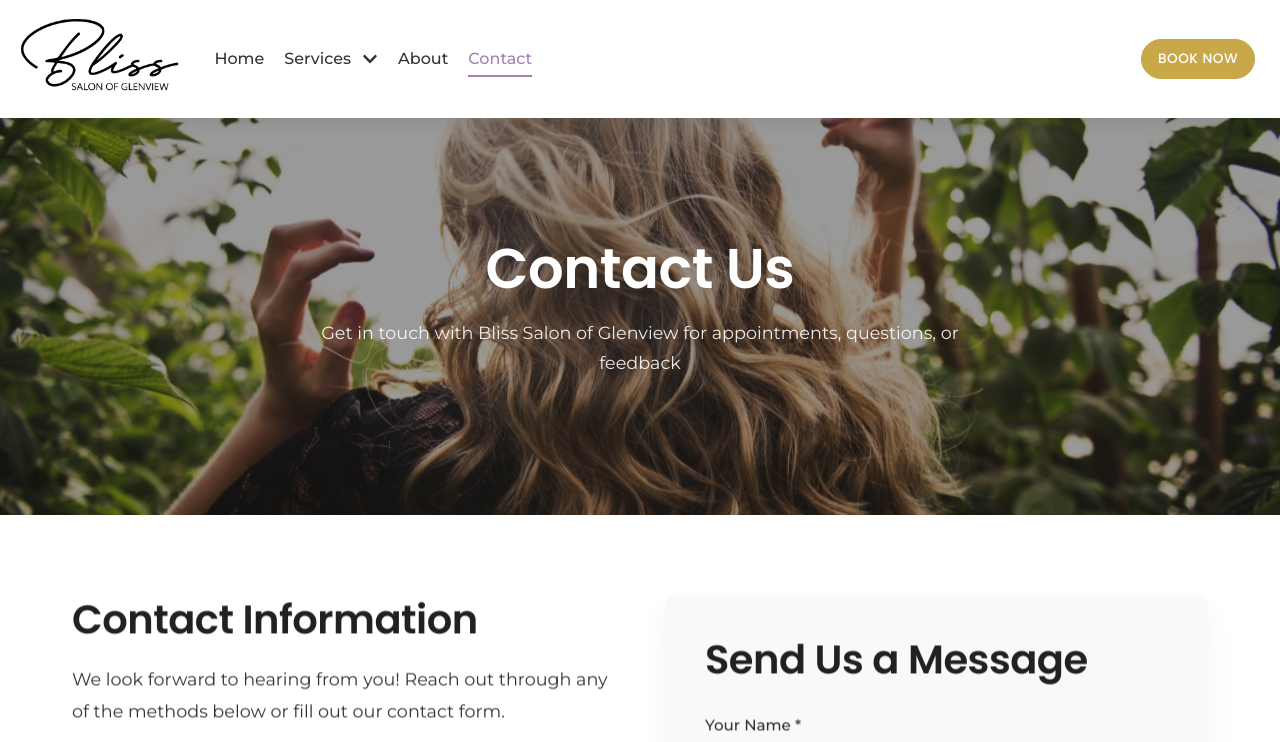
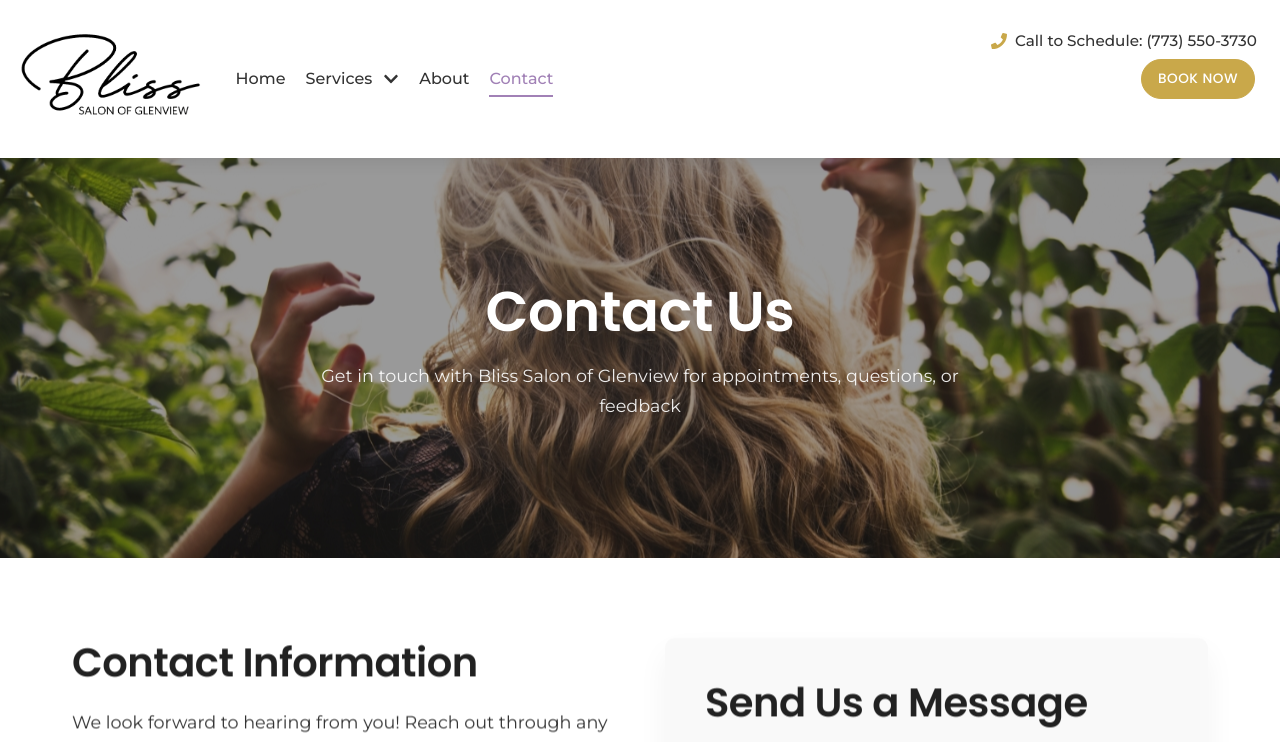
Before and after one commit to G-Gewargis/bliss-glenview, a React (Vite) app: page /contact in a window 1280 px wide. Shown: the top 742 px of the page. Built offline with nearby package versions, Linux system fonts and the light colour scheme.

Commit message:
feat: enhance Navbar with call-to-action banner and responsive adjustments; update styles for better layout and usability

```diff
--- a/src/components/Navbar.jsx
+++ b/src/components/Navbar.jsx
@@ -1,6 +1,6 @@
 import { useState, useEffect, useRef } from 'react';
 import { Link, useLocation } from 'react-router-dom';
-import { FaBars, FaTimes, FaChevronDown } from 'react-icons/fa';
+import { FaBars, FaTimes, FaChevronDown, FaPhone } from 'react-icons/fa';
 import './Navbar.scss';
 import logoImage from '../assets/images/glenview.png';
 
@@ -85,8 +85,13 @@ const Navbar = () => {
   };
 
   return (
+    <>
+      {/* Call Banner */}
+
+
       <nav className={`navbar ${scrolled ? 'scrolled' : ''}`}>
         <div className="container navbar-container">
+
           <Link to="/" className="navbar-logo">
             <img src={logoImage} alt="Bliss Salon of Glenview" className="logo-image" />
           </Link>
@@ -214,6 +219,14 @@ const Navbar = () => {
               </li>
               */}
 
+              <div className="call-book-wrapper">
+                <div className="call-container">
+                  <div className="call-content">
+                    <FaPhone className="call-icon" />
+                    <a href="tel:7735503730">Call to Schedule: (773) 550-3730</a>
+                  </div>
+                </div>
+
                 <li className="btn-container">
                   <a
                     href="https://online.rosysalonsoftware.com/onlineBooking?id=52733"
@@ -225,9 +238,11 @@ const Navbar = () => {
                   </a>
                 </li>
               </div>
+            </div>
           </ul>
         </div>
       </nav>
+    </>
   );
 };
 
--- a/src/components/Navbar.scss
+++ b/src/components/Navbar.scss
@@ -4,15 +4,66 @@
 $secondary: #64a19c; // A teal color to contrast with your accent color
 $secondary-hover: darken($secondary, 10%);
 
+// Call and book container styling
+.call-book-wrapper {
+  display: flex;
+  flex-direction: column;
+  align-items: center;
+  position: relative;
+}
+
+// Call content styles
+.call-container {
+  margin-bottom: 5px;
+  position: absolute;
+  top: -30px; // Keep this positioning
+  margin-right: 30px;
+
+  .call-content {
+    display: flex;
+    align-items: center;
+    white-space: nowrap;
+
+    .call-icon {
+      margin-right: 8px;
+      color: $accent;
+    }
+
+    a {
+      color: $text;
+      font-weight: 500;
+      font-size: .95rem;
+      text-decoration: none;
+
+
+      &:hover {
+        color: $accent;
+      }
+    }
+  }
+}
+
+// Add a specific media query for 1450px
+@media (max-width: 1510px) {
+.call-container {
+  margin-right: 150px;;
+  }
+}
+
+
+
+
+
+// Adjust navbar position to account for call banner
 .navbar {
   position: fixed;
-  top: 0;
+  top: 0px; // Height of the call banner
   left: 0;
   width: 100%;
   z-index: 1000;
   background-color: $white;
   box-shadow: 0 5px 15px rgba(0, 0, 0, 0.07);
-  padding: 15px 0;
+  padding: 30px 0; // Increased from 15px to 20px
   transition: all 0.3s ease;
 
   .navbar-logo span,
@@ -23,10 +74,15 @@ $secondary-hover: darken($secondary, 10%);
   }
 
   &.scrolled {
-    padding: 8px 0; // Reduced padding when scrolled
+    // Keep scrolled position relative to call banner (don't change top value)
+    padding: 15px 0; // Increased from 8px to 12px
 
     .navbar-logo .logo-image {
-      height: 45px; // Smaller logo when scrolled
+      height: 65px; // Increased from 45px to 55px
+    }
+
+    .call-content {
+      margin-top: 7px;
     }
   }
 
@@ -74,7 +130,7 @@ $secondary-hover: darken($secondary, 10%);
     }
 
     .logo-image {
-      height: 80px;
+      height: 90px; // Increased from 80px to 90px
       width: auto;
       transition: height 0.3s ease;
     }
@@ -352,6 +408,53 @@ $secondary-hover: darken($secondary, 10%);
         margin-top: auto !important; // Push to bottom
         padding-top: 15px !important;
         border-top: 1px solid rgba(0,0,0,0.05);
+
+        .call-book-wrapper {
+          display: flex;
+          flex-direction: column;
+          align-items: center;
+          width: 100%;
+          margin-top: 0 !important;
+          position: static;
+        }
+
+        .call-container {
+          position: static;
+          margin-bottom: 15px;
+          width: 100%;
+          text-align: center;
+          margin-left: 0;
+          margin-right: 0;
+          padding: 0;
+
+          .call-content {
+            display: flex;
+            align-items: center;
+            justify-content: center;
+            width: 100%;
+
+            .call-icon {
+              margin-right: 8px;
+            }
+
+            a {
+              font-size: 0.9rem;
+            }
+          }
+        }
+
+        li.btn-container {
+          margin: 0 !important;
+          width: 100%;
+          text-align: center;
+          display: flex;
+          justify-content: center;
+
+          .btn {
+            display: inline-block;
+            text-align: center;
+          }
+        }
       }
 
       li {
--- a/src/pages/ContactPage.jsx
+++ b/src/pages/ContactPage.jsx
@@ -91,7 +91,9 @@ const ContactPage = () => {
               <p>We look forward to hearing from you! Reach out through any of the methods below or fill out our contact form.</p>
               <ul className="info-list">
                 <li><div className="icon"><FaMapMarkerAlt /></div><div className="detail"><h3>Location</h3><p>1877 Waukegan Road<br />Glenview, IL 60025</p></div></li>
-                <li><div className="icon"><FaPhone /></div><div className="detail"><h3>Phone</h3><p>(773) 550-3730</p></div></li>
+                <li><div className="icon"><FaPhone /></div>
+                {/* <a href="tel:7735503730">(773) 550-3730</a> */}
+                <div className="detail"><h3>Phone</h3><p>(773) 550-3730</p></div></li>
                 <li><div className="icon"><FaEnvelope /></div><div className="detail"><h3>Email</h3><p>info@blissglenview.com</p></div></li>
                 <li><div className="icon"><FaClock /></div><div className="detail"><h3>Hours</h3><p>Sun–Mon: Closed<br />Tuesday: 10am-4pm<br />Wed-Sat: 10am-6pm</p></div></li>
               </ul>
@@ -162,7 +164,7 @@ const ContactPage = () => {
         <div className="map-container">
           <iframe
             title="Bliss Salon Location"
-            src="https://www.google.com/maps/embed?pb=!1m18!1m12!1m3!1d5921.713520722891!2d-87.79948442381493!3d42.08911845217579!2m3!1f0!2f0!3f0!3m2!1i1024!2i768!4f13.1!3m3!1m2!1s0x880fc65d767bfe81%3A0x304442744c5d513e!2s1877%20Waukegan%20Rd%2C%20Glenview%2C%20IL%2060025!5e0!3m2!1sen!2sus!4v1745966663422!5m2!1sen!2sus"
+            src="https://www.google.com/maps/embed?pb=!1m18!1m12!1m3!1d2960.856944831839!2d-87.7969095!3d42.0891145!2m3!1f0!2f0!3f0!3m2!1i1024!2i768!4f13.1!3m3!1m2!1s0x880fc779153b8f27%3A0xe240cb4e7bbee2a1!2sBliss%20Salon%20of%20Glenview!5e0!3m2!1sen!2sus!4v1746787130076!5m2!1sen!2sus"
             width="100%"
             height="450"
             style={{ border: 0 }}
--- a/src/pages/ContactPage.scss
+++ b/src/pages/ContactPage.scss
@@ -1,5 +1,4 @@
 @import '../styles/main.scss';
-
 .contact-page {
   padding-top: 35px;
 
--- a/src/pages/HomePage.scss
+++ b/src/pages/HomePage.scss
@@ -10,10 +10,11 @@
     display: flex;
     align-items: center;
     justify-content: center;
+    top: -30px;
 
     @media (max-width: 768px) {
-      height: 80vh;
-      min-height: 80vh; // Ensure it doesn't shrink too much
+      height: 85vh;
+      min-height: 85vh; // Ensure it doesn't shrink too much
     }
 
     &-carousel-container {
--- a/src/pages/ServicesPage.scss
+++ b/src/pages/ServicesPage.scss
@@ -83,7 +83,7 @@
     padding: 15px 0;
     box-shadow: 0 5px 15px rgba(0, 0, 0, 0.05);
     position: sticky;
-    top: 80px;
+    top: 100px;
     z-index: 100;
 
     ul {
--- a/src/styles/main.scss
+++ b/src/styles/main.scss
@@ -47,6 +47,13 @@ body {
   width: 100%;
   -webkit-font-smoothing: antialiased;
   -moz-osx-font-smoothing: grayscale;
+
+  // Add top padding to account for fixed navbar and call banner
+  padding-top: 43px; // Adjust this value based on the combined height of navbar + call banner
+
+  @media (max-width: 992px) {
+    padding-top: 40px; // Slightly less on mobile
+  }
 }
 
 h1, h2, h3, h4, h5 {
```
Lines whose indentation alone changed are shown as unchanged.
